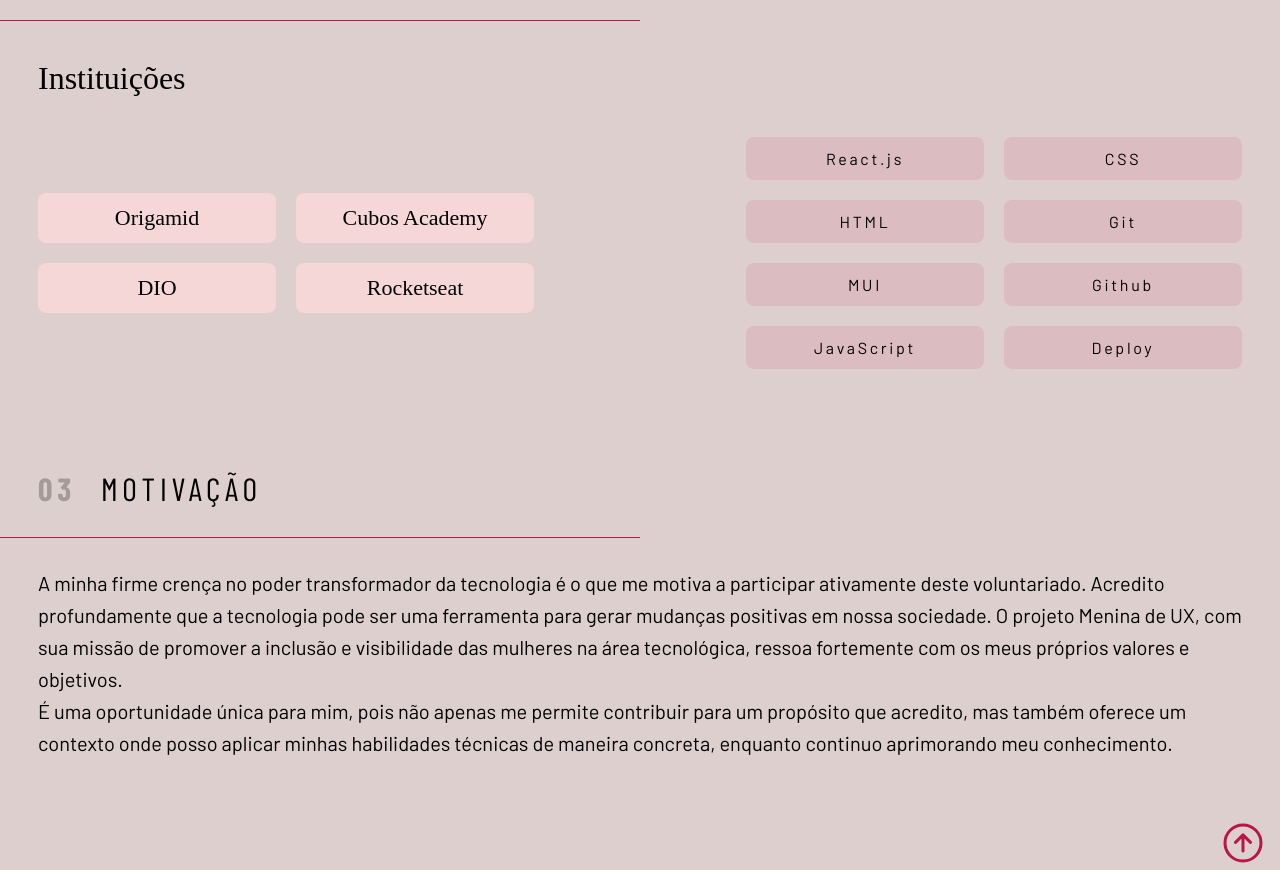
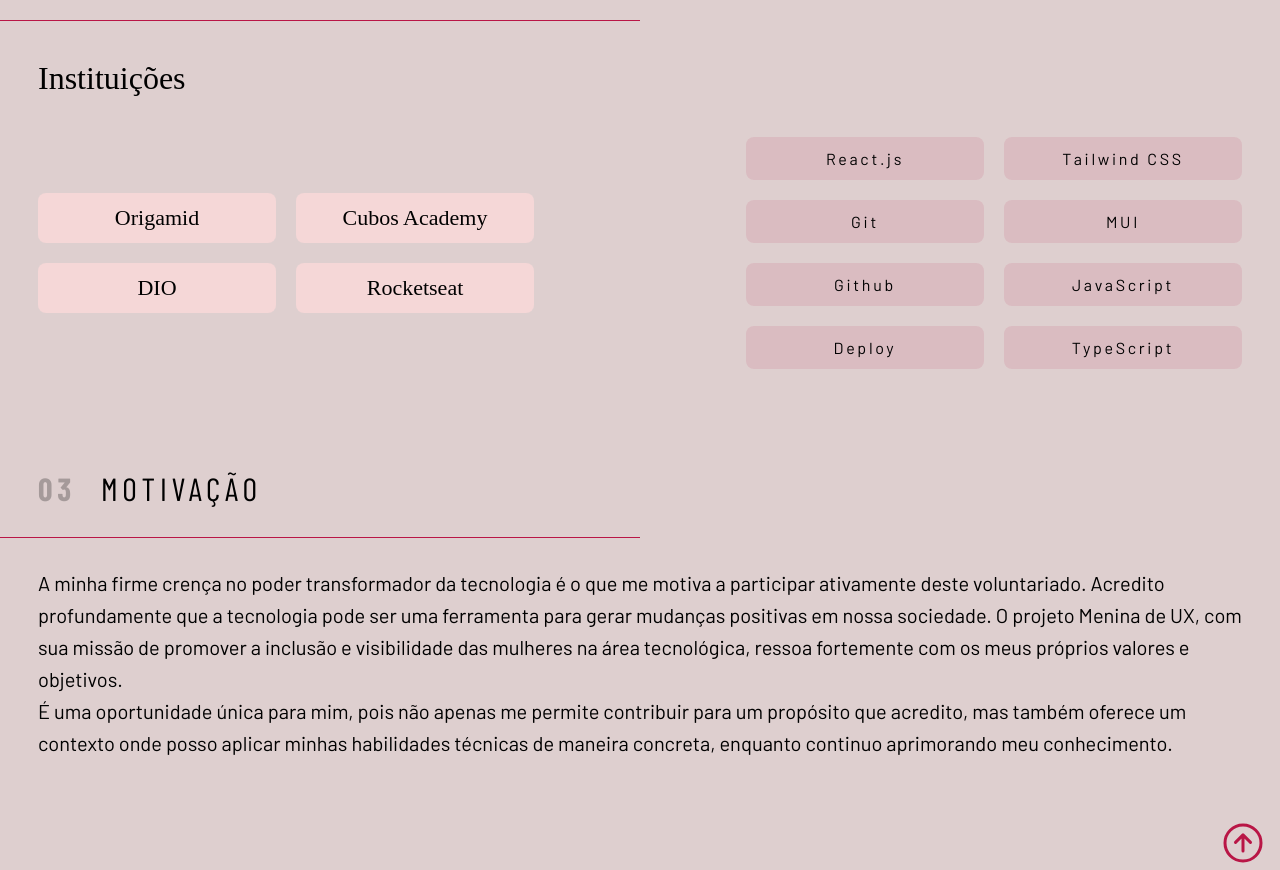
Before and after one commit to TayAmorim/MeuPerfil.emFoco, a React (Vite) app: page / in a window 1280 px wide. Shown: the part 1520-2390 px from the top of the page. Built offline with nearby package versions, Linux system fonts and the light colour scheme; a web font is replaced by a local one.

Commit message:
:sparkles: feat: Novas skill

```diff
--- a/src/components/Skills.jsx
+++ b/src/components/Skills.jsx
@@ -13,14 +13,9 @@
       institutions: "Origamid, Cubos Academy, Rocketseat",
     },
     {
-      name: "CSS",
+      name: "Tailwind CSS",
       status: false,
-      institutions: "Origamid, Cubos Academy, DIO, Rocketseat",
-    },
-    {
-      name: "HTML",
-      status: false,
-      institutions: "Cubos Academy, DIO, Rocketseat",
+      institutions: "Rocketseat",
     },
     {
       name: "Git",
@@ -39,6 +34,7 @@
       institutions: "Origamid, Cubos Academy, DIO, Rocketseat",
     },
     { name: "Deploy", status: false, institutions: "Cubos Academy" },
+    { name: "TypeScript", status: false, institutions: "Origamid" },
   ]);
 
   function handleClickInstitutions({ target }) {
```
